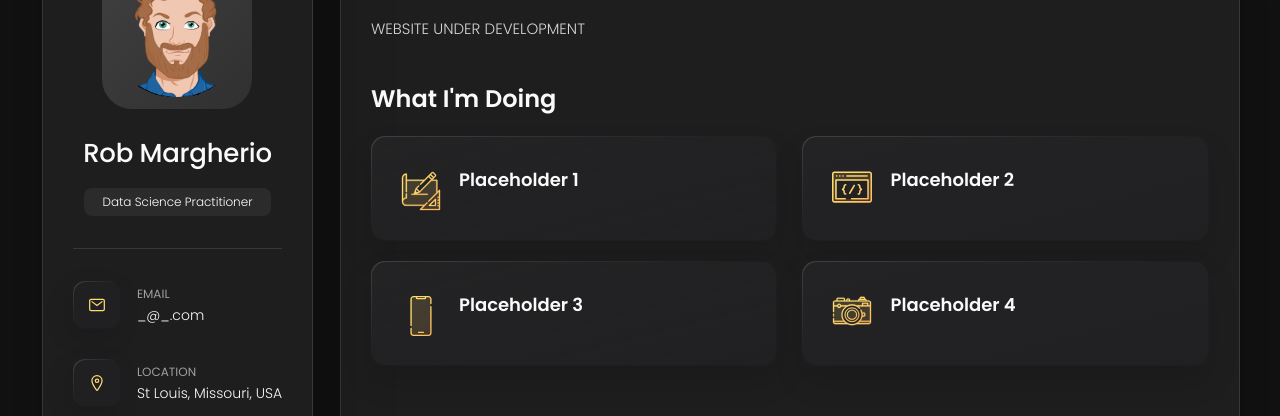
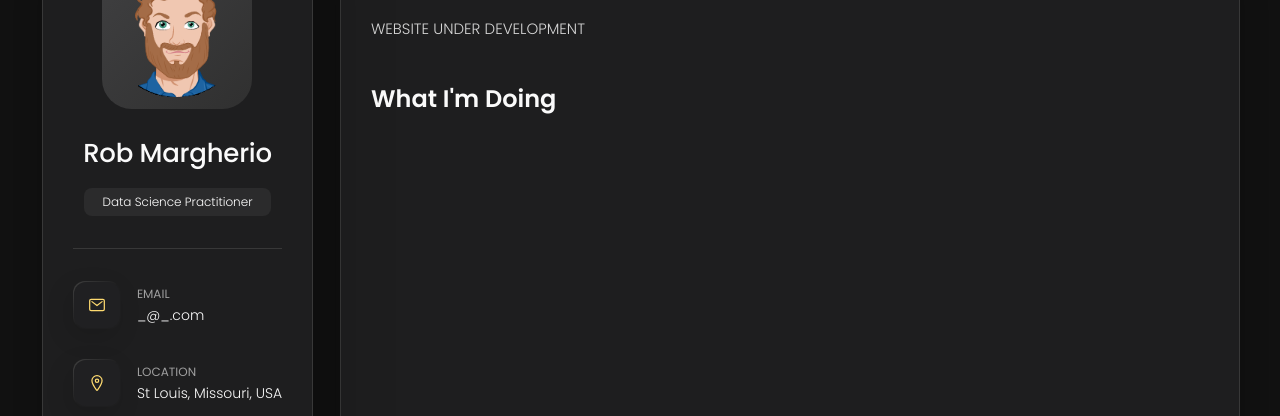
Before and after one commit to marar3562/marar3562.github.io, a plain HTML site: page index.html in a window 1280 px wide. Shown: the part 162-578 px from the top of the page. Drawn offline with nearby package versions, Linux system fonts and the light colour scheme.

Commit message:
remove placeholders
Still trying to troubleshoot why certain links won't work when these placeholders are removed.

```diff
--- a/index.html
+++ b/index.html
@@ -189,76 +189,6 @@
         <section class="service">
 
           <h3 class="h3 service-title">What i'm doing</h3>
-
-          <ul class="service-list">
-
-            <li class="service-item">
-
-              <div class="service-icon-box">
-                <img src="./assets/images/icon-design.svg
-                " alt="design icon" width="40">
-              </div>
-
-              <div class="service-content-box">
-                <h4 class="h4 service-item-title">Placeholder 1</h4>
-
-                <p class="service-item-text">
-
-                </p>
-              </div>
-
-            </li>
-
-            <li class="service-item">
-
-              <div class="service-icon-box">
-                <img src="./assets/images/icon-dev.svg
-                " alt="dev icon" width="40">
-              </div>
-
-              <div class="service-content-box">
-                <h4 class="h4 service-item-title">Placeholder 2</h4>
-
-                <p class="service-item-text">
-
-                </p>
-              </div>
-
-            </li>
-
-            <li class="service-item">
-
-              <div class="service-icon-box">
-                <img src="./assets/images/icon-app.svg" alt="mobile app icon" width="40">
-              </div>
-
-              <div class="service-content-box">
-                <h4 class="h4 service-item-title">Placeholder 3</h4>
-
-                <p class="service-item-text">
-
-                </p>
-              </div>
-
-            </li>
-
-            <li class="service-item">
-
-              <div class="service-icon-box">
-                <img src="./assets/images/icon-photo.svg" alt="camera icon" width="40">
-              </div>
-
-              <div class="service-content-box">
-                <h4 class="h4 service-item-title">Placeholder 4</h4>
-
-                <p class="service-item-text">
-
-                </p>
-              </div>
-
-            </li>
-
-          </ul>
 
         </section>
 
```
